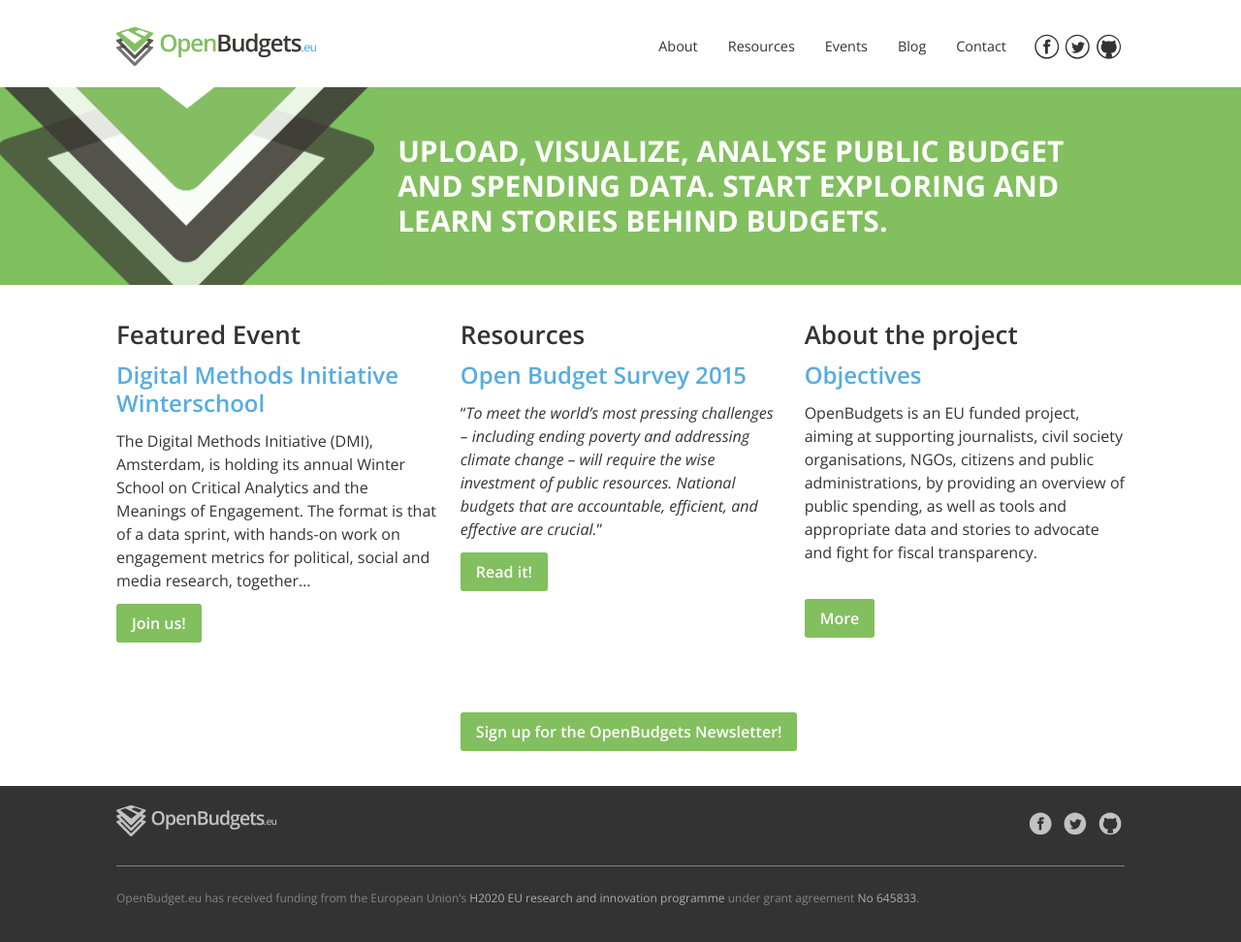
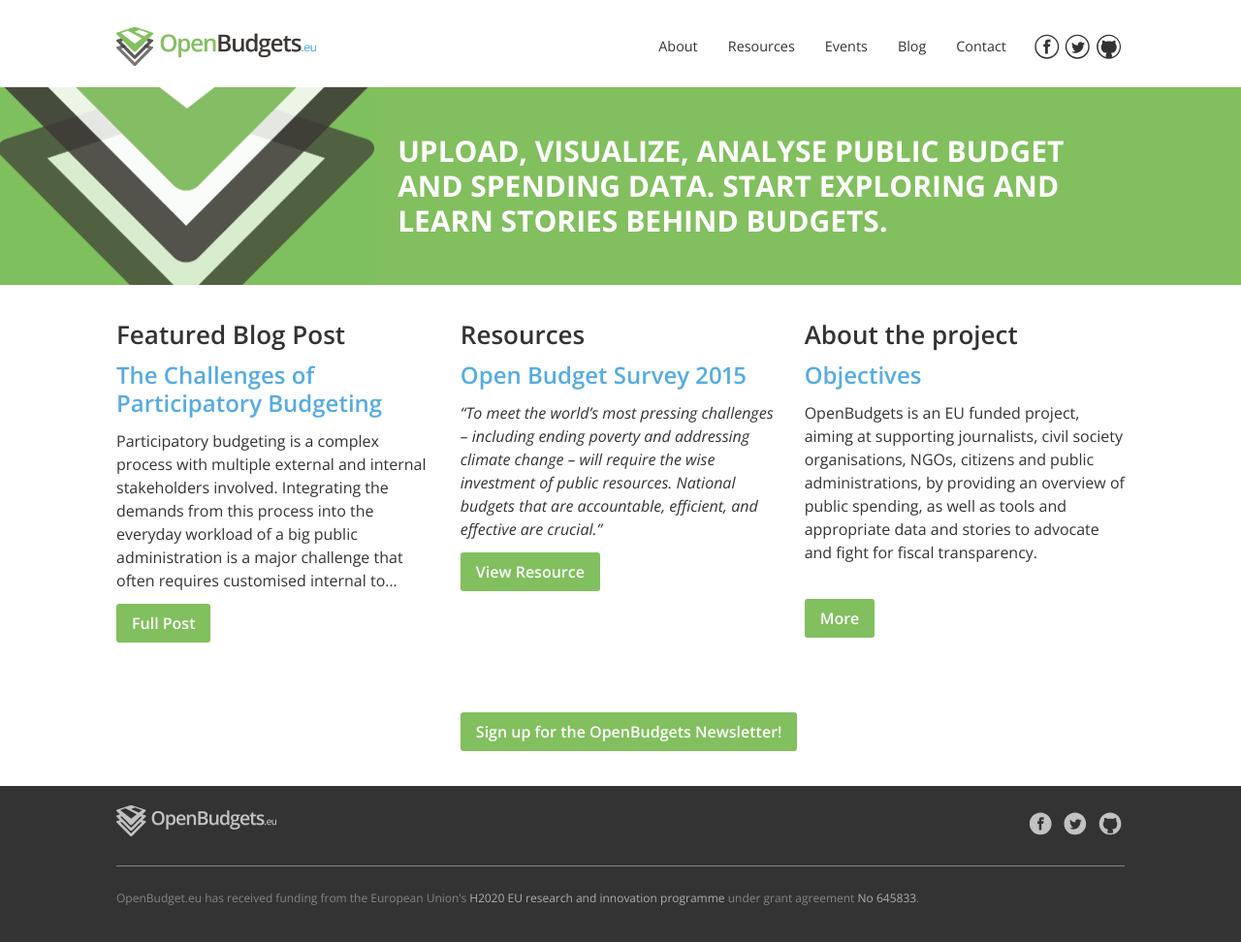
Before and after one commit to openbudgets/openbudgets.github.io, a Jekyll site: the page built from index.html, in a window 1280 px wide. Shown: the whole page at 97% size. Built offline with Jekyll 4.4.1, drawn with Linux system fonts in a browser that asks for light colours; nearby versions of some CDN libraries.

Commit message:
rm event section from home.html, add featured post section

```diff
--- a/_layouts/home.html
+++ b/_layouts/home.html
@@ -18,19 +18,19 @@
     </div>
     <article class="wrapper">
         <section>
-            <h2>Featured Event</h2>
-            {% if featured_e != empty  %}
-                {{ featured_e | first }}
-            {% else %}
-                No featured events
-            {% endif %}
+            <h2>Featured Blog Post</h2>
+        {% for post in site.categories.post limit:1  %}
+            <h3><a href="{{ site.baseurl }}{{ post-url }}">{{ post.title }}</a></h3>
+            <span>{{ post.excerpt | truncate: 270 | markdownify }}</span>
+            <a href="{{ site.baseurl }}{{ post.url }}">Full Post</a>
+        {% endfor %}
         </section>
         <section>
             <h2>Resources</h2>
         {% for post in site.categories.resources limit:1  %}
             <h3><a href="{{ site.baseurl }}{{ post.url }}">{{ post.title }}</a></h3>
-            <span>{{ post.excerpt | truncate: 270 | markdownify }}</span>
-            <a href="{{ site.baseurl }}{{ post.url }}">Read it!</a>
+            <i><span>{{ post.excerpt | truncate: 270 | markdownify }}</span></i>
+            <a href="{{ site.baseurl }}{{ post.url }}">View Resource</a>
         {% endfor %}
         </section>
         <section>
--- a/_posts/2016-04-26-challenges-around-participatory-budgeting.md
+++ b/_posts/2016-04-26-challenges-around-participatory-budgeting.md
@@ -1,6 +1,6 @@
 ---
 layout: post
-title:  The Challenges of Facilitating the Interaction of Citizens and Institutions around Budget Information
+title:  The Challenges of Participatory Budgeting
 date:   2016-04-26
 categories: post
 image: ../assets/posts/2016-04/CiViO-pb.jpg
```
